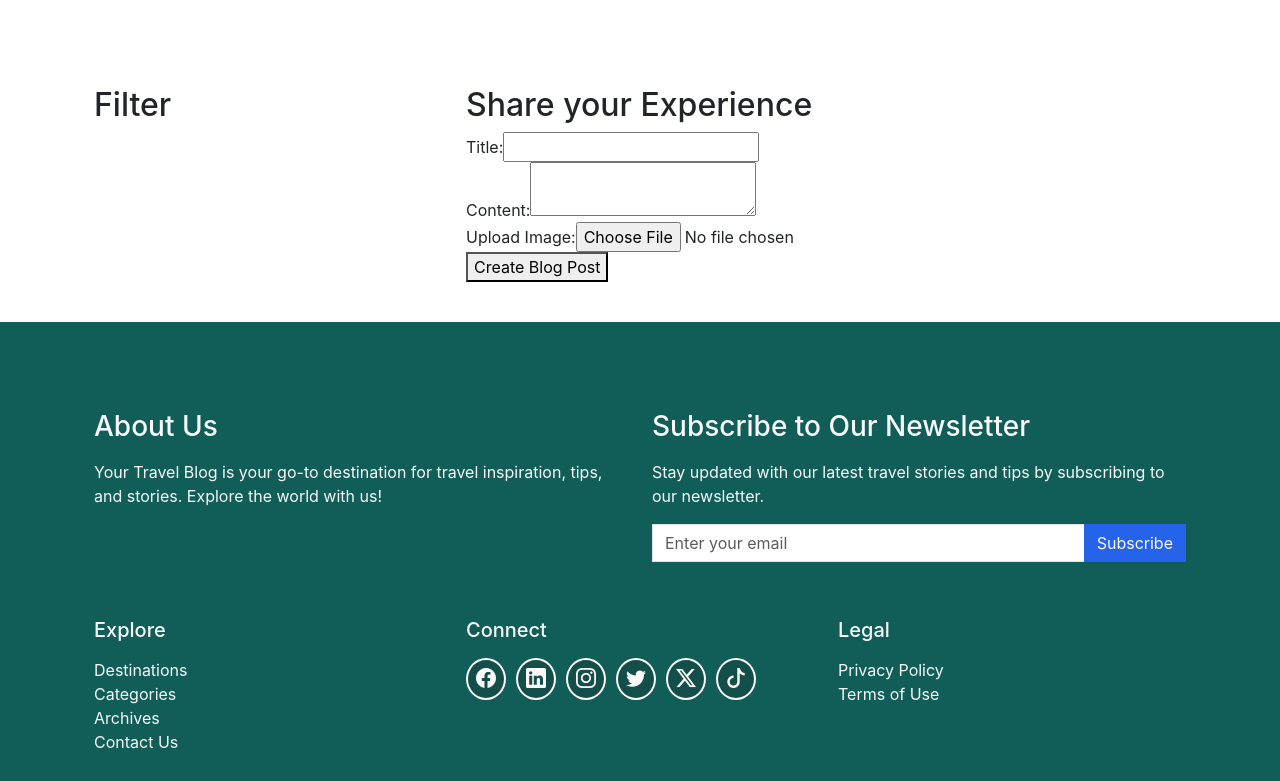
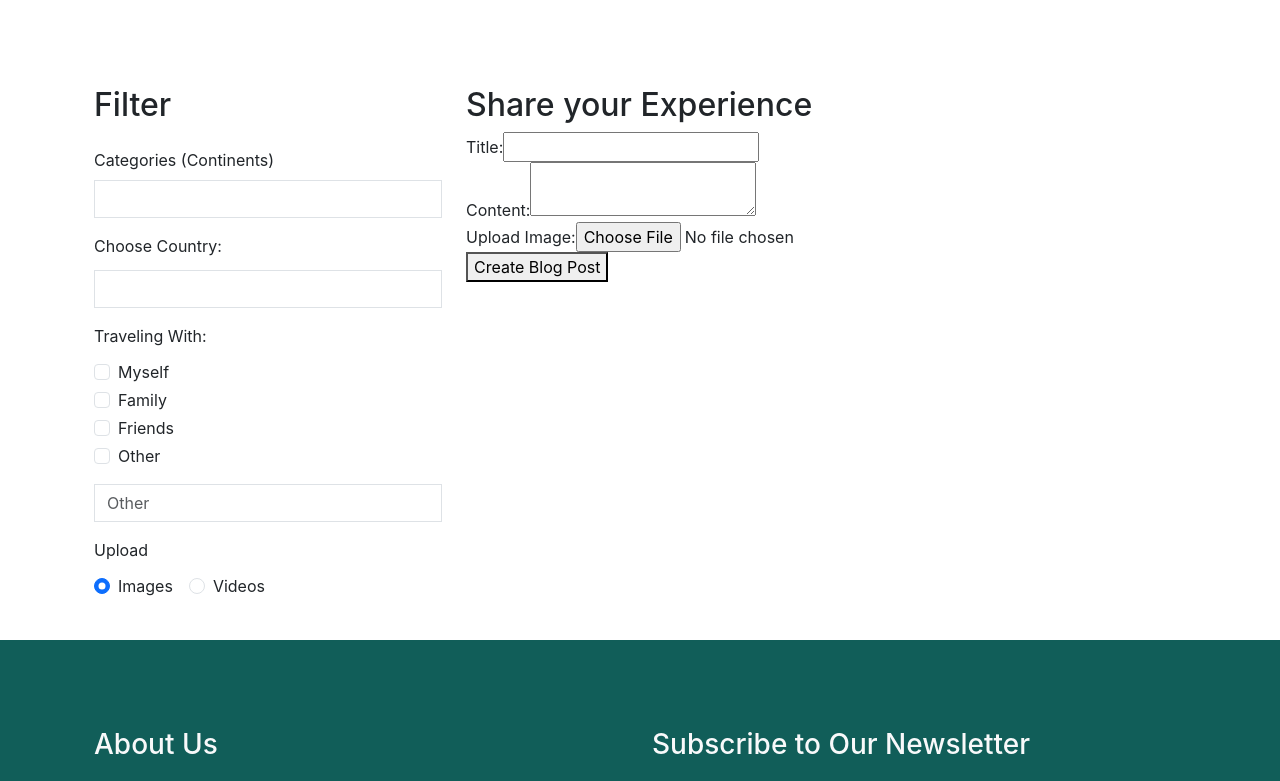
Before and after one commit to Nkululeko1999/blog-site, a React (Create React App) app in the folder frontend/: page /create-blog in a window 1280 px wide. Shown: the part 374-1155 px from the top of the page. Built offline with nearby package versions, Linux system fonts and the light colour scheme.

Commit message:
filter component

```diff
--- /dev/null
+++ b/frontend/src/components/filter/Filter.js
@@ -0,0 +1,84 @@
+import React from 'react';
+import './Filter.scss';
+
+export default function Filter() {
+  return (
+    <div className='filter-body d-flex flex-column'>
+        <form>
+            <div className='categories-box'>
+                <label className='category-heading' for="categories" class="form-label">Categories (Continents)</label>
+                <input class="form-control" list="categories" name="category" id="category" />
+                <datalist id="categories">
+                    <option value="Africa"/>
+                    <option value="Asia" />
+                    <option value="Australia" />
+                    <option value="Europe" />
+                    <option value="North America" />
+                    <option value="South America" />
+                </datalist>
+            </div>
+
+            <div className='countries-box'>
+                <label className='country-heading' for="countries">Choose Country:</label>
+                <input class="form-control" type="text" id="country" name="country" />
+                <datalist id="countries">
+                    <option value="Africa"/>
+                    <option value="Asia" />
+                    <option value="Australia" />
+                    <option value="Europe" />
+                    <option value="North America" />
+                    <option value="South America" />
+                </datalist>
+            </div>
+
+            <div className='traveling-box'>
+                <p className='traveling-heading'>Traveling With:</p>
+                <div className='select-check'>
+                    <div class="form-check">
+                        <input type="checkbox" class="form-check-input" id="myself" name="myself" value="something" />
+                        <label class="form-check-label" for="myself">Myself</label>
+                    </div>
+                    <div class="form-check mt-1">
+                        <input type="checkbox" class="form-check-input" id="family" name="family" value="something" />
+                        <label class="form-check-label" for="family">Family</label>
+                    </div>
+
+                    <div class="form-check mt-1">
+                        <input type="checkbox" class="form-check-input" id="friends" name="friends" value="something" />
+                        <label class="form-check-label" for="friends">Friends</label>
+                    </div>
+                </div>
+
+                <div className='other-check'>
+                    <div class="form-check mt-1">
+                        <input type="checkbox" class="form-check-input" id="other" name="other" value="something" />
+                        <label class="form-check-label" for="check2">Other</label>
+                    </div>
+                    <div class="input-group input-group-sm mb-3 mt-3">
+                        <input type="text" class="form-control" aria-label="Sizing example input" aria-describedby="inputGroup-sizing-sm"
+                        placeholder='Other' />
+                    </div>
+                </div>
+            </div>
+
+            <div className='uploads'>
+                <p className='upload-heading'>Upload</p>
+                <div className='upload-body d-flex'>
+                    <div class="form-check">
+                        <input class="form-check-input" type="radio" name="flexRadioDefault" id="flexRadioDefault1" checked />
+                        <label class="form-check-label" for="flexRadioDefault1">
+                            Images
+                        </label>
+                    </div>
+                    <div class="form-check">
+                        <input class="form-check-input" type="radio" name="flexRadioDefault" id="flexRadioDefault2" />
+                        <label class="form-check-label" for="flexRadioDefault2">
+                            Videos
+                        </label>
+                    </div>
+                </div>
+            </div>
+        </form>
+    </div>
+  )
+}
--- /dev/null
+++ b/frontend/src/components/filter/Filter.scss
@@ -0,0 +1,56 @@
+.filter-body {
+    max-width: 22rem;
+    form {
+        margin-top: 1rem;
+
+        .categories-box {
+            .category-heading {
+                font-size: 1rem;
+                margin-bottom: 0.75rem;
+            }
+
+            input.form-control {
+                border-radius: 0;
+            }
+        }
+
+        .countries-box {
+            .country-heading {
+                font-size: 1rem;
+                margin-top: 1rem;
+                margin-bottom: 0.75rem;
+            }
+
+            input.form-control {
+                border-radius: 0;
+            }
+        }
+
+        .traveling-box {
+            .traveling-heading {
+                font-size: 1rem;
+                margin: 1rem 0 0.75rem 0;
+            }
+
+            .other-check {
+                input.form-control {
+                    border-radius: 0;
+                    padding: 6px 12px;
+                    font-size: 1rem;
+                }
+            }
+        }
+
+        .uploads {
+            .upload-heading {
+                font-size: 1rem;
+                margin: 1rem 0 0.75rem 0;
+            }
+
+            .form-check {
+                margin-right: 1rem;
+            }
+        }
+
+    }
+}
--- a/frontend/src/pages/create-blog/CreateBlogPost.js
+++ b/frontend/src/pages/create-blog/CreateBlogPost.js
@@ -1,6 +1,7 @@
 import React from 'react';
 import BlogForm from "../../components/blog-form/BlogForm.js";
 import Welcome from '../../components/welcome/Welcome.js';
+import Filter from '../../components/filter/Filter.js';
 
 export default function CreateBlogPost() {
   return (
@@ -12,6 +13,7 @@ export default function CreateBlogPost() {
         <div className='col-md-4'>
           <div className='filter-header'>
             <h2>Filter</h2>
+            <Filter />
           </div>
         </div>
         <div className='col-md-8'>
```
